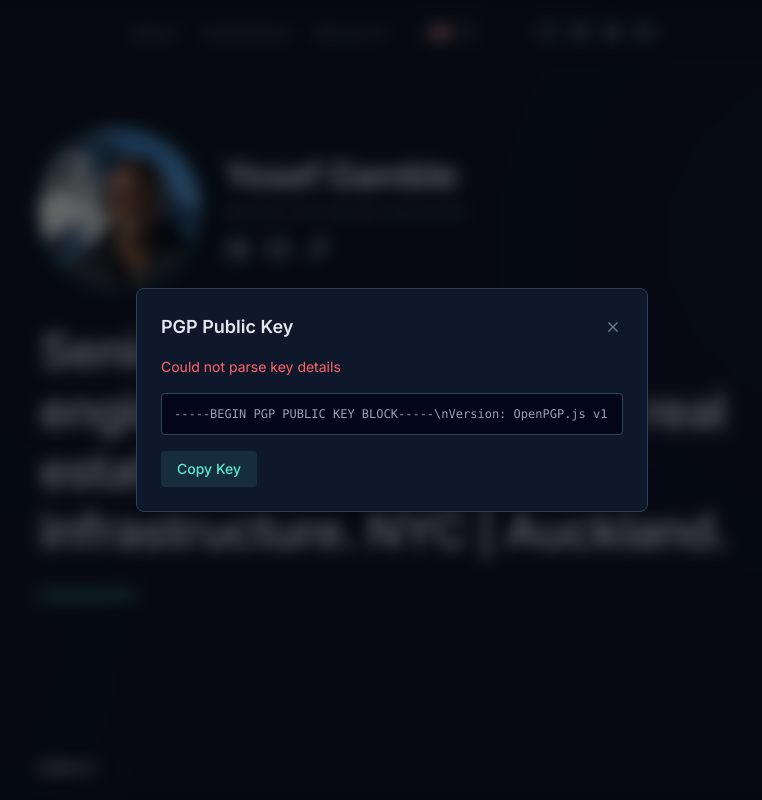
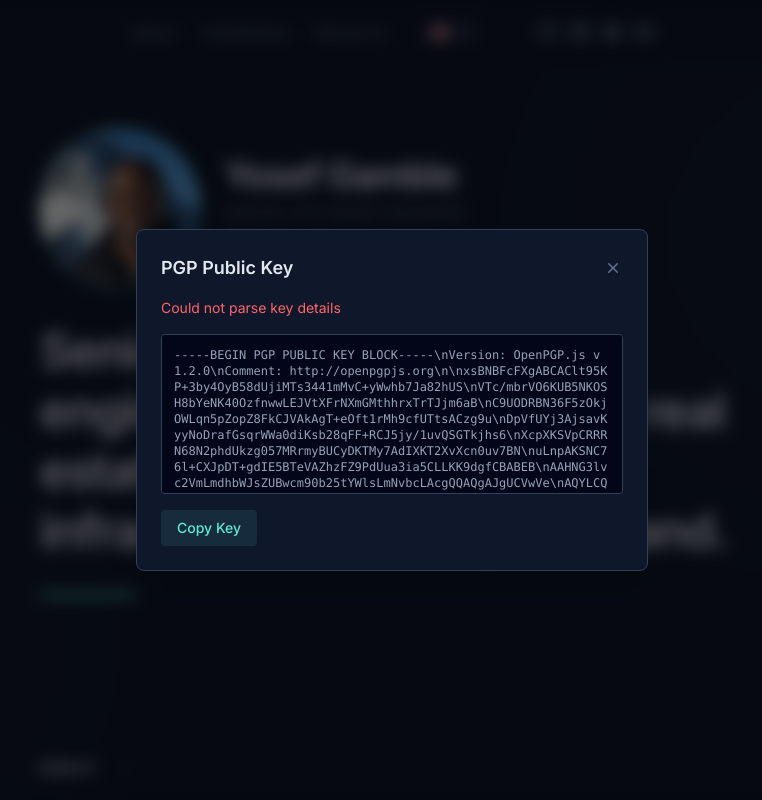
Before and after one commit to yegamble/portfolio, a Next.js app: page / in a window 1280 px wide. Both pictures are taken after a click on the button "PGP Key". Shown: the top 800 px of the page, without its empty margins (248-1010 px from the left). Built offline with nearby package versions, Linux system fonts and the light colour scheme.

Commit message:
fix: remove overflow-x-hidden so PGP key text is not clipped

```diff
--- a/src/components/PgpKeyModal.tsx
+++ b/src/components/PgpKeyModal.tsx
@@ -202,8 +202,8 @@ export default function PgpKeyModal({ isOpen, onClose, armoredKey }: PgpKeyModal
           </div>
         )}
 
-        <div className="mb-4 max-h-40 overflow-y-auto overflow-x-hidden rounded border border-slate-700 bg-slate-950 p-3">
-          <pre className="whitespace-pre overflow-x-hidden font-mono text-xs text-text-secondary">
+        <div className="mb-4 max-h-40 overflow-y-auto rounded border border-slate-700 bg-slate-950 p-3">
+          <pre className="whitespace-pre-wrap break-all font-mono text-xs text-text-secondary">
             {decodedKey}
           </pre>
         </div>
```
